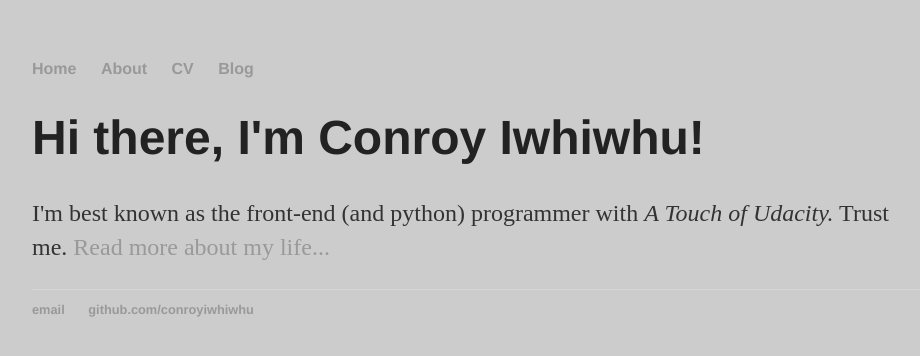
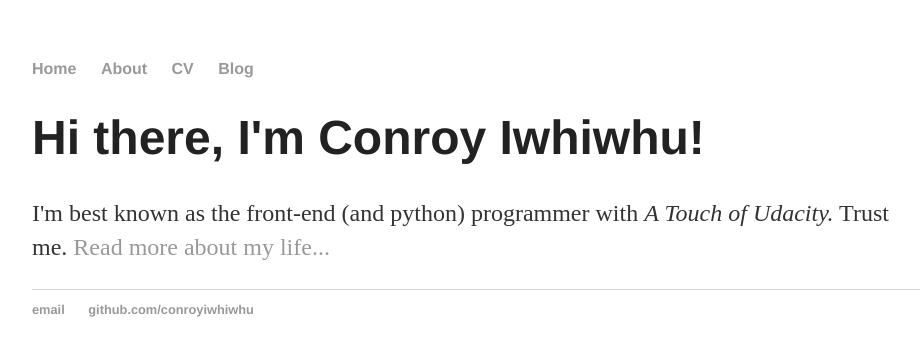
Before and after one commit to conroyiwhiwhu/conroyiwhiwhu.github.io, a Jekyll site: the page built from index.html, in a window 1280 px wide. Shown: the top 356 px of the page, without its empty margins (160-1080 px from the left). Built offline with Jekyll 4.4.1, drawn with Linux system fonts in a browser that asks for light colours.

Commit message:
Update main.css

```diff
--- a/css/main.css
+++ b/css/main.css
@@ -4,7 +4,7 @@
 body {
     margin: 60px auto;
     width: 70%;
-    background:#ccc;
+    /*background:#ccc;*/
     color:#222;
 }
 nav ul, footer ul {
@@ -28,7 +28,7 @@ h1 {
     /*text-align: center;*/
     font-size: 3em;
     font-family:'Helvetica', 'Arial', 'Sans-Serif';
-    background-color:transparent !important;
+    /*background-color:transparent !important;*/
 }
 p {
     font-size: 1.5em;
```
